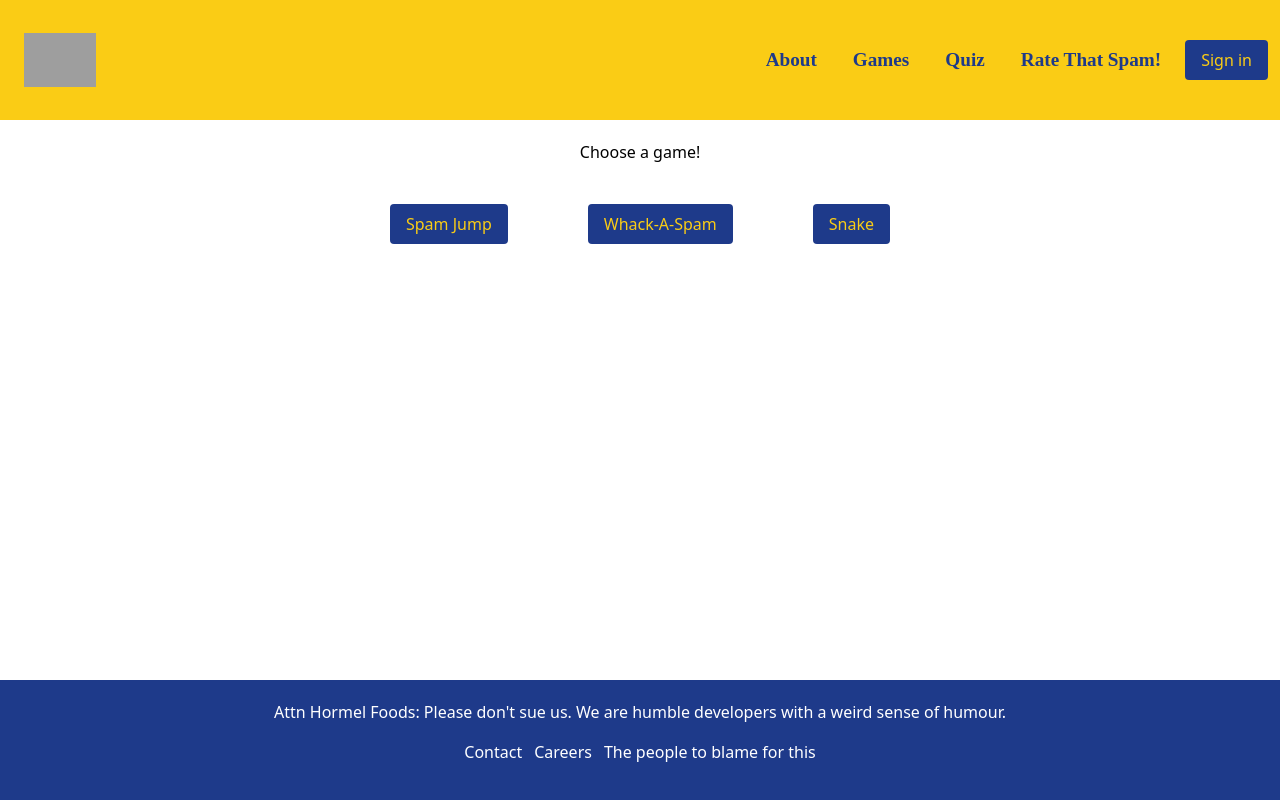
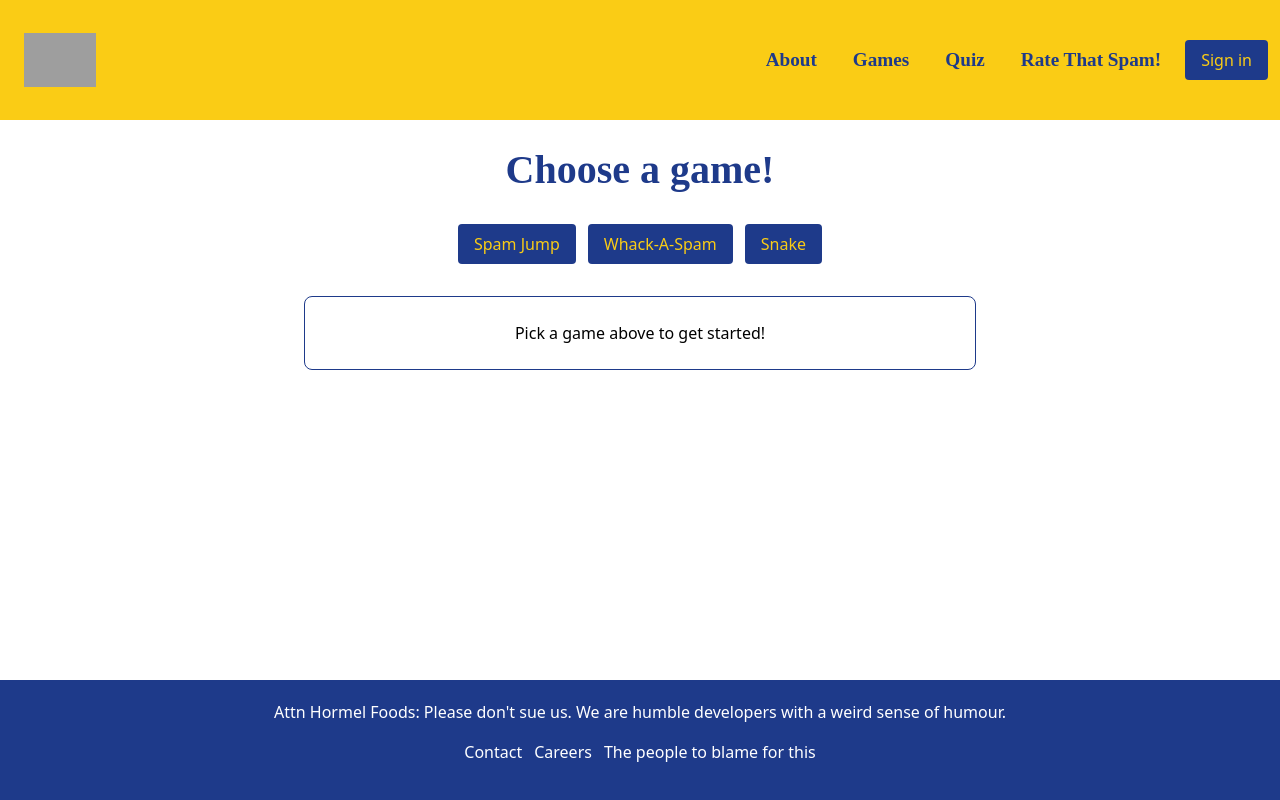
Before and after one commit to remy-aubrey/spam-project, a React (Vite) app: page /games in a window 1280 px wide. Built offline with nearby package versions, Linux system fonts and the light colour scheme; grey boxes are pictures that could not be loaded; a web font is replaced by a local one.

Commit message:
add tailwind styling to games page

```diff
--- a/client/Pages/Games.tsx
+++ b/client/Pages/Games.tsx
@@ -12,14 +12,29 @@ function Games() {
   return (
     <>
       <section className="flex flex-col items-center justify-center p-5">
-        <h1>Choose a game!</h1>
-        <nav>
+        <h1 className="mb-6 font-heading text-heading-lg font-heading-bold text-spamBlue">
+          Choose a game!
+        </h1>
+        <nav className="mb-8 flex flex-wrap items-center justify-center gap-3">
           {games.map((game) => (
-            <Button key={game} onClick={() => setActiveGame(game)}>{game}</Button>
+            <Button
+              key={game}
+              onClick={() => setActiveGame(game)}
+              className={
+                activeGame === game
+                  ? 'rounded bg-spamYellow px-4 py-2 text-spamBlue'
+                  : 'rounded bg-spamBlue px-4 py-2 text-spamYellow hover:bg-spamYellow hover:text-spamBlue'
+              }
+            >
+              {game}
+            </Button>
           ))}
         </nav>
 
-        <main>
+        <main className="inline-flex w-full max-w-2xl flex-col items-center justify-center rounded-lg border border-spamBlue p-4 sm:p-6">
+          {!activeGame && (
+            <p className="text-body-md">Pick a game above to get started!</p>
+          )}
           {activeGame === 'Spam Jump' && <SpamJump />}
           {activeGame === 'Whack-A-Spam' && <WhackASpam />}
           {activeGame === 'Snake' && <Snake />}
```
